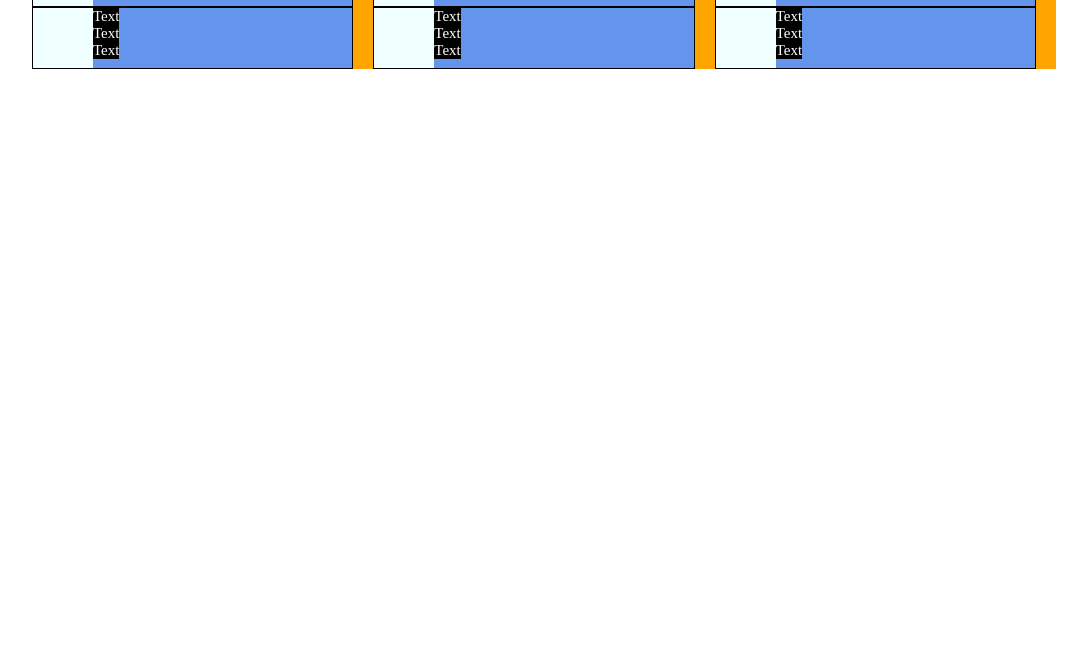
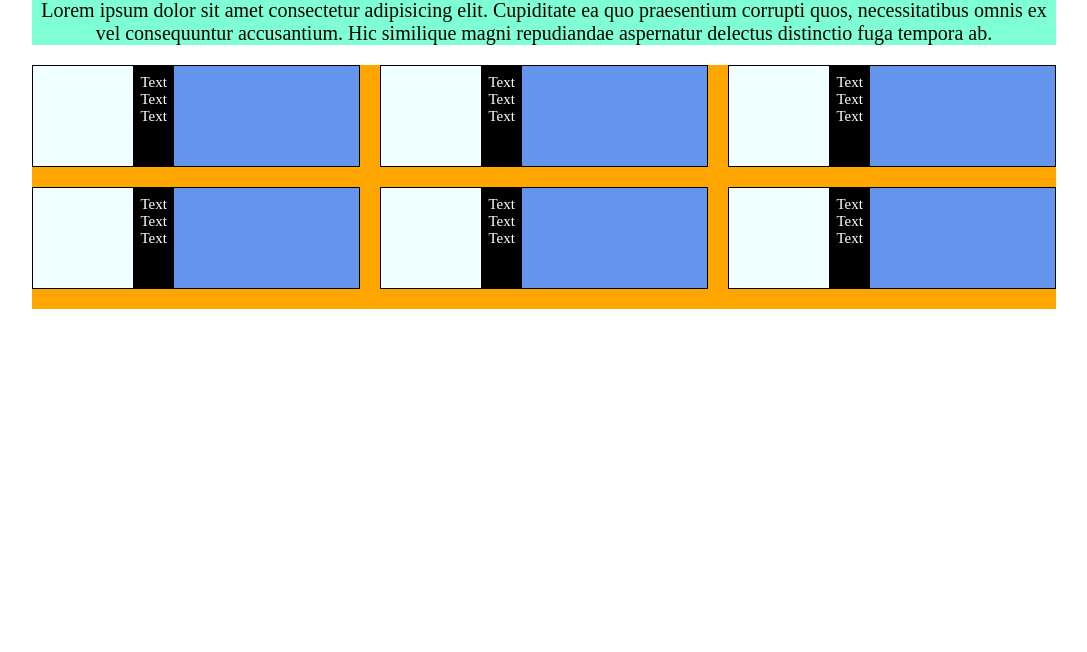
Before and after one commit to gioanbatan/html-css-float-cards, a plain HTML site: page index.html in a window 1280 px wide. Shown: the part 148-800 px from the top of the page, without its empty margins (96-1183 px from the left). Drawn offline with Linux system fonts and the light colour scheme.

Commit message:
Ridimensionamento elementi e margini

```diff
--- a/css/style.css
+++ b/css/style.css
@@ -22,12 +22,16 @@ main {
 
 h1 {
     text-align: center;
+    margin: 1em 0 1.5em;
+
     /* DEBUG */
     background-color: blue;
 }
 
 p {
     text-align: center;
+    margin-bottom: 1em;
+
     /* DEBUG */
     background-color: aquamarine;
 }
@@ -42,27 +46,34 @@ p {
 }
 
 .card {
-    width: calc(100% / 3 - 1em);
+    width: calc(100% / 3 - ((1em / 3) * 2));
     float: left;
 
     margin-right: 1em;
+    margin-bottom: 1em;
 
     /* DEBUG */
     background-color: cornflowerblue;
     border: 1px solid black;
 }
 
+.card:nth-of-type(3n) {
+    margin-right: 0;
+}
+
 .card-image {
     float: left;
 
     /* DEBUG */
-    width: 60px;
-    height: 60px;
+    width: 100px;
+    height: 100px;
     background-color: azure;
 }
 
 .card-data {
     float: left;
+    height: 100px;
+    padding: 0.5em;
 
     /* DEBUG */
     background-color: black;
```
